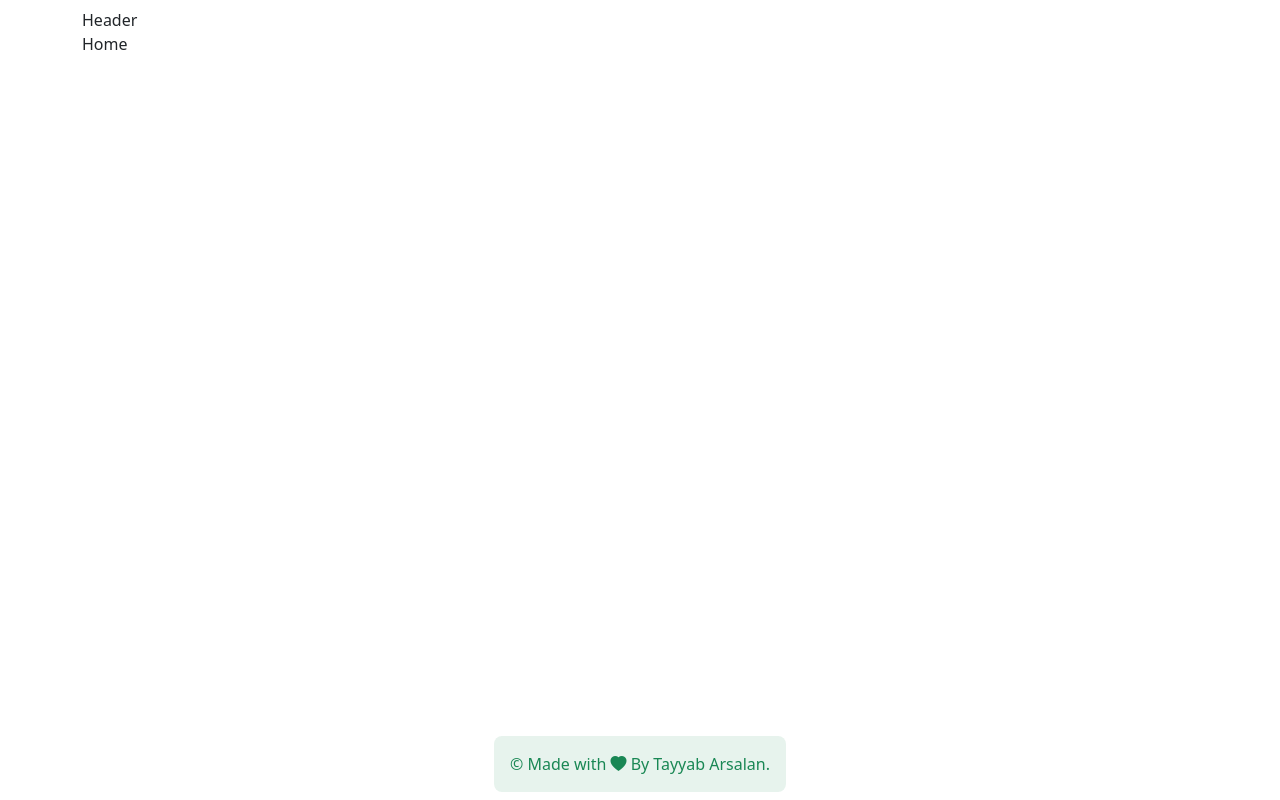
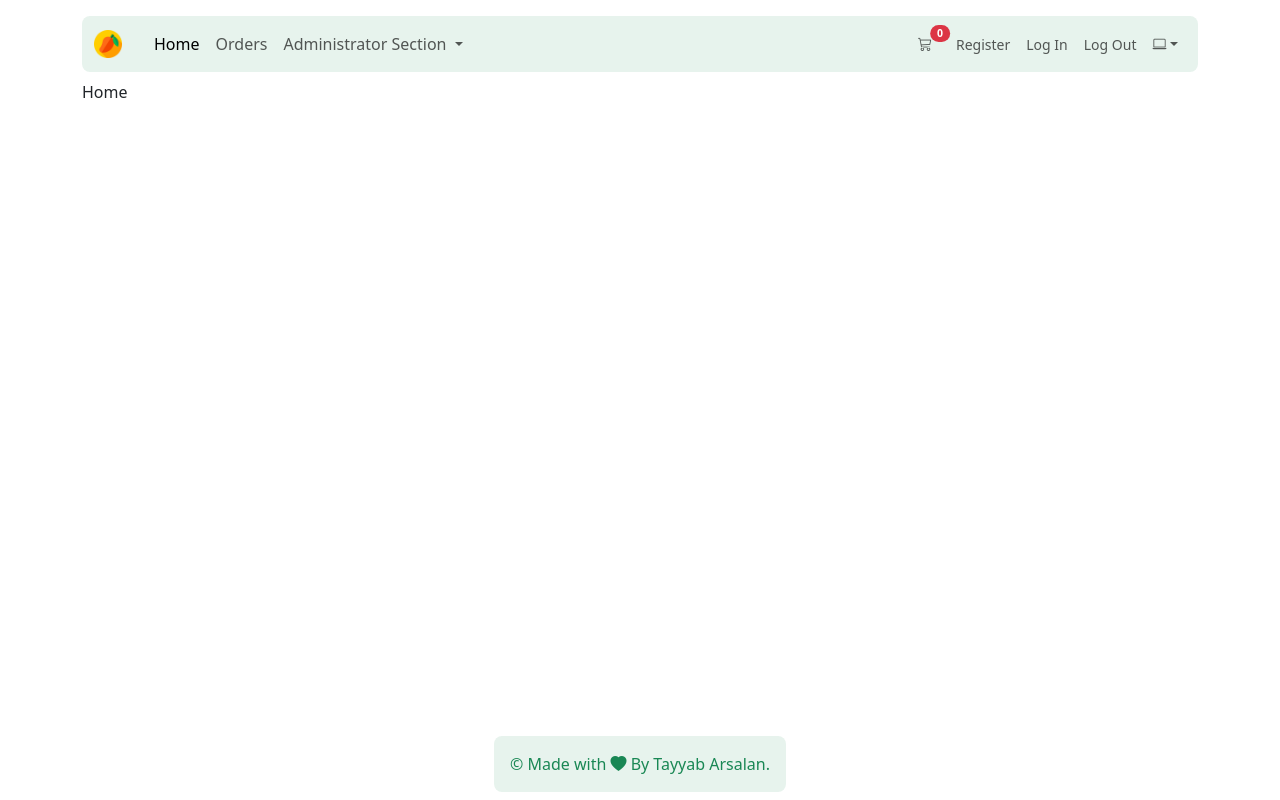
Before and after one commit to TAYYAB-BUKC/Vue---Mango-Fusion, a Vue app in the folder vue-mango-fusion/: page / in a window 1280 px wide. Built offline with nearby package versions, Linux system fonts and the light colour scheme.

Commit message:
Header component design enhanced.

```diff
--- a/vue-mango-fusion/src/components/layout/Header.vue
+++ b/vue-mango-fusion/src/components/layout/Header.vue
@@ -1,3 +1,81 @@
 <template>
-    Header
+    <nav class="navbar navbar-expand-md rounded-3 mx-auto my-2 w-100 text-success bg-success bg-opacity-10">
+        <div class="container-fluid">
+            <!-- <router-link class="navbar-brand" :to="{name: `${APP_ROUTE_NAMES.HOME}`}">
+                <img src="@/assets/logo.png" alt="logo" height="28px" class="d-inline-block align-text-top me-2">
+                </img>
+            </router-link> -->
+            <router-link class="navbar-brand" :to="{name: APP_ROUTE_NAMES.HOME}">
+                <img src="@/assets/logo.png" alt="logo" height="28px" class="d-inline-block align-text-top me-2">
+                </img>
+            </router-link>
+            <button class="navbar-toggler" type="button" data-bs-toggle="collapse" data-bs-target="#navbarSupportedContent" aria-controls="navbarSupportedContent" aria-expanded="false" aria-label="Toggle navigation">
+            <span class="navbar-toggler-icon"></span>
+            </button>
+            <div class="collapse navbar-collapse" id="navbarSupportedContent">
+            <ul class="navbar-nav me-auto mb-2 mb-lg-0">
+                <li class="nav-item">
+                    <router-link class="nav-link active" aria-current="page" :to="{name: APP_ROUTE_NAMES.HOME}">Home</router-link>
+                </li>
+                <li class="nav-item">
+                    <router-link class="nav-link" :to="{name: APP_ROUTE_NAMES.ORDER_LIST}">Orders</router-link>
+                </li>
+                <li class="nav-item dropdown">
+                <a class="nav-link dropdown-toggle" href="#" role="button" data-bs-toggle="dropdown" aria-expanded="false">
+                    Administrator Section
+                </a>
+                <ul class="dropdown-menu">
+                    <li>
+                        <router-link class="dropdown-item" :to="{name: APP_ROUTE_NAMES.MENU_ITEM_LIST}">Menu Items</router-link>
+                    </li>
+                    <li>
+                        <router-link class="dropdown-item" :to="{name: APP_ROUTE_NAMES.MANAGE_ORDER_ADMIN}">Order Management</router-link>
+                    </li>
+                </ul>
+                </li>
+            </ul>
+            <ul class="navbar-nav ms-auto align-items center small">
+                <li class="nav-item px-2">
+                    <router-link class="nav-link px-2 position-relative" :to="{name: APP_ROUTE_NAMES.CART}">
+                        <i class="bi bi-cart3"></i><span class="position-absolute start-100 translate-middle badge rounded-pill bg-danger">0</span>
+                    </router-link>
+                </li>
+                <li class="nav-item">
+                    <router-link class="nav-link" :to="{name: APP_ROUTE_NAMES.SIGN_UP}">
+                        Register
+                    </router-link>
+                </li>
+                <li class="nav-item">
+                    <router-link class="nav-link" :to="{name: APP_ROUTE_NAMES.SIGN_IN}">
+                        Log In
+                    </router-link>
+                </li>
+                <li class="nav-item">
+                    <button class="nav-link px-2">
+                        Log Out
+                    </button>
+                </li>
+
+                <li class="nav-item dropdown">
+                <a class="nav-link dropdown-toggle" href="#" role="button" data-bs-toggle="dropdown" aria-expanded="false">
+                    <i class="bi bi-laptop"></i>
+                </a>
+                <ul class="dropdown-menu">
+                    <li>
+                        <button class="dropdown-item"><i class="bi bi-sun"></i> &nbsp; Light</button>
+                    </li>
+                    <li>
+                        <button class="dropdown-item"><i class="bi bi-moon-fill"></i> &nbsp; Dark</button>
+                    </li>
+                </ul>
+                </li>
+            </ul>
+            </div>
+        </div>
+    </nav>
 </template>
+
+
+<script setup>
+    import { APP_ROUTE_NAMES } from '@/constants/routeNames';
+</script>
```
